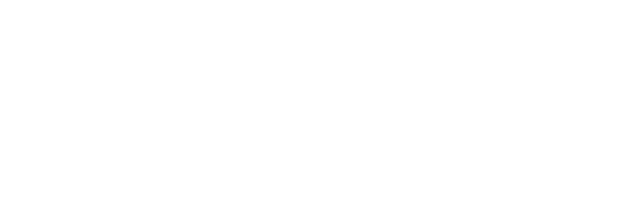
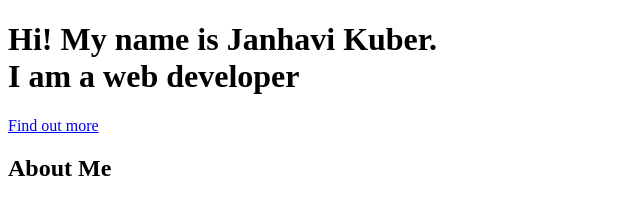
Before and after one commit to janhavikuber2008/WebDevelopment, a plain HTML site: page index.html in a window 1280 px wide. Shown: the whole page, without its empty margins (0-640 px from the left). Drawn offline with Linux system fonts and the light colour scheme.

Commit message:
added code

```diff
--- a/index.html
+++ b/index.html
@@ -1,4 +1,21 @@
 <!DOCTYPE html>
+<html>
+    <head>
+            <title>My Awesome Portfolio</title>
+    </head>
+    <body>
+        <header>
+            <h1>Hi! My name is <span>Janhavi Kuber</span>.<br>
+            I am a web developer</h1>
+            <a href="#">Find out more</a>
+        </header>
+        <main>
+            <section>
+                <h2>About Me</h2>
+            </section>
+        </main>
+
+    </body>
 
 
 </html>
```
